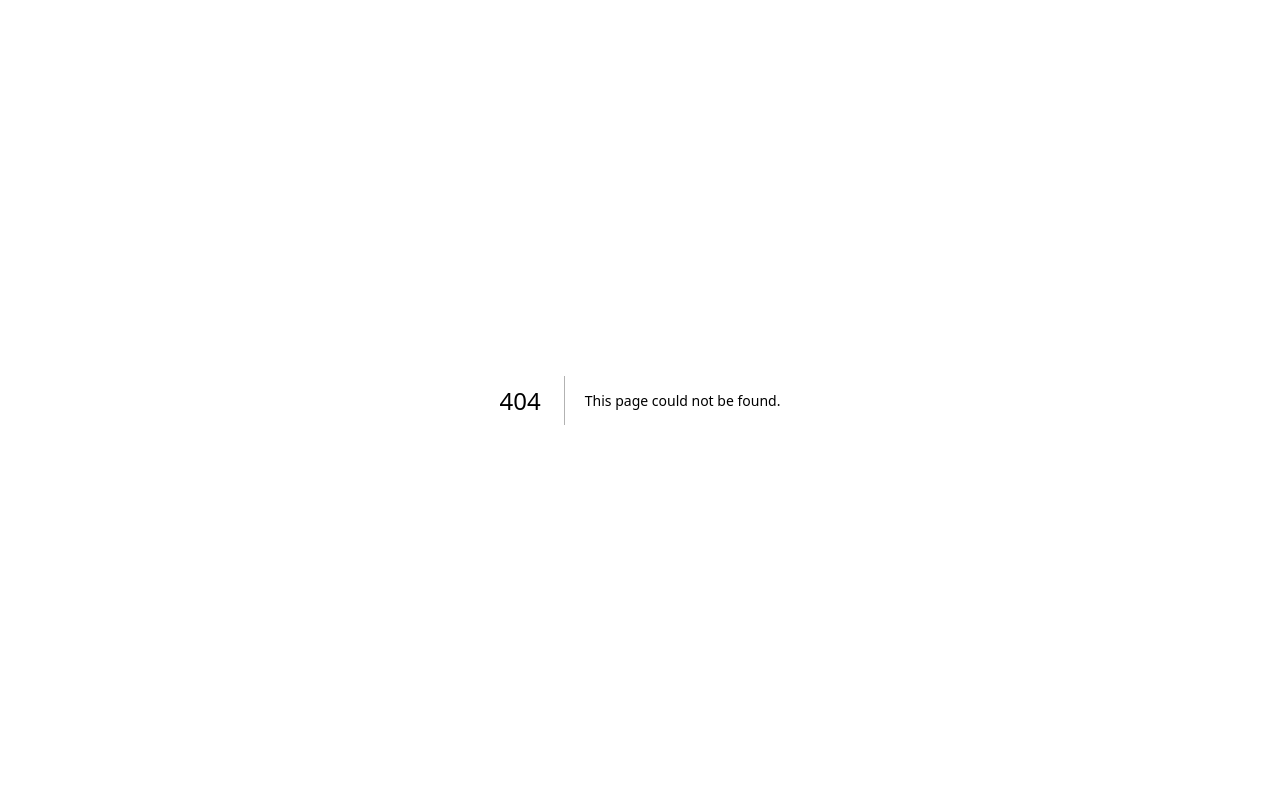
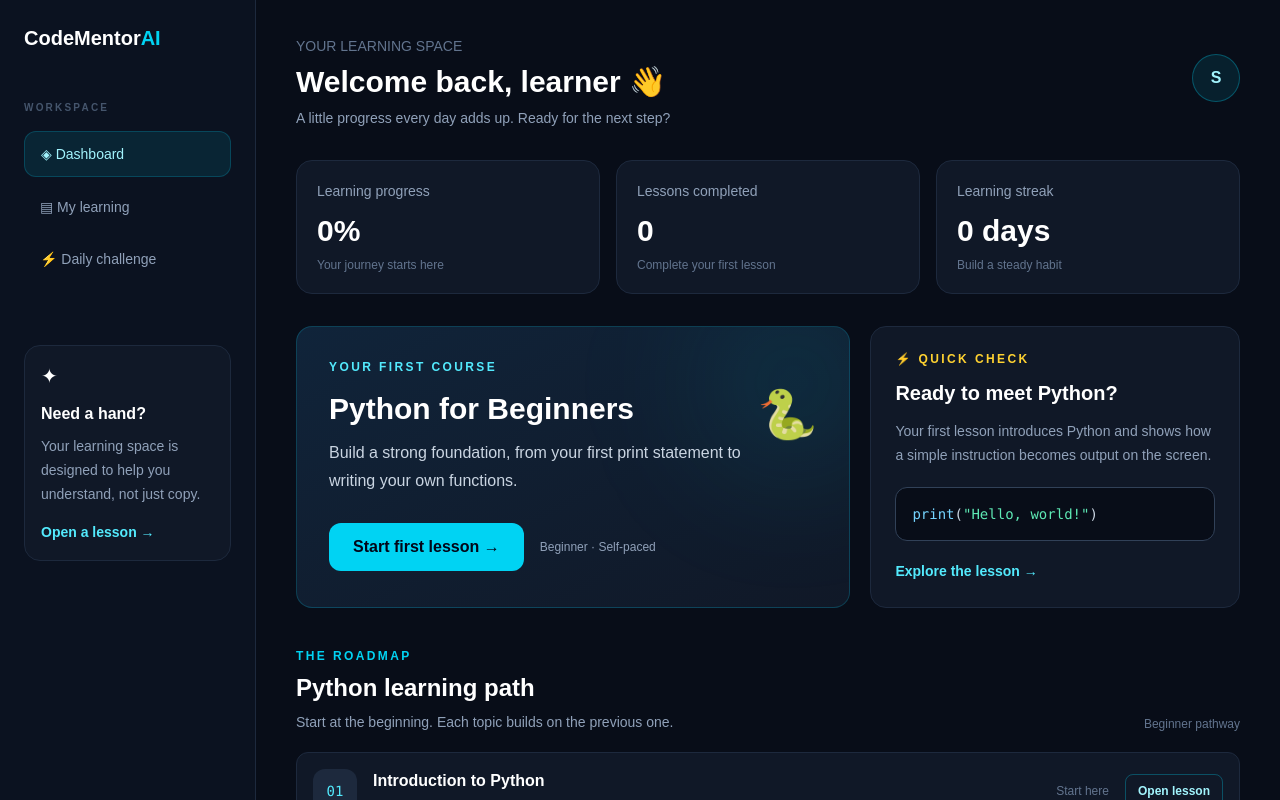
Before and after one commit to esakki-2008/codementor-ai, a Next.js app: page /dashboard in a window 1280 px wide. Before the commit this address had no page. Shown: the top 800 px of the page. Built offline with nearby package versions, Linux system fonts and the light colour scheme.

Commit message:
feat: add student learning dashboard

```diff
--- /dev/null
+++ b/src/app/dashboard/page.tsx
@@ -0,0 +1,49 @@
+import Link from "next/link";
+
+const lessons = [
+  { n: "01", title: "Introduction to Python", time: "15 min", state: "Start here", href: "/learn/python" },
+  { n: "02", title: "Variables & data types", time: "20 min", state: "Next lesson", href: "/learn/python" },
+  { n: "03", title: "Input & output", time: "15 min", state: "Coming up", href: "/learn/python" },
+  { n: "04", title: "Operators", time: "20 min", state: "Coming up", href: "/learn/python" },
+  { n: "05", title: "If / else statements", time: "25 min", state: "Coming up", href: "/learn/python" },
+  { n: "06", title: "Loops", time: "30 min", state: "Coming up", href: "/learn/python" },
+];
+
+function Metric({ label, value, note }: { label: string; value: string; note: string }) {
+  return <div className="rounded-2xl border border-slate-800 bg-[#101827] p-5"><p className="text-sm text-slate-400">{label}</p><p className="mt-3 text-3xl font-black">{value}</p><p className="mt-2 text-xs text-slate-500">{note}</p></div>;
+}
+
+export default function Dashboard() {
+  return (
+    <main className="min-h-screen bg-[#080d18] text-white">
+      <div className="mx-auto flex min-h-screen max-w-[1500px]">
+        <aside className="hidden w-64 shrink-0 border-r border-slate-800 bg-[#0b1220] p-6 md:block">
+          <Link href="/" className="text-xl font-black">CodeMentor<span className="text-cyan-400">AI</span></Link>
+          <p className="mb-4 mt-12 text-[10px] font-bold uppercase tracking-[0.22em] text-slate-600">Workspace</p>
+          <nav className="space-y-2 text-sm">
+            <Link href="/dashboard" className="block rounded-xl border border-cyan-400/20 bg-cyan-400/10 px-4 py-3 text-cyan-200">◈ Dashboard</Link>
+            <a href="#roadmap" className="block rounded-xl px-4 py-3 text-slate-400 transition hover:bg-slate-800 hover:text-white">▤ My learning</a>
+            <a href="#challenge" className="block rounded-xl px-4 py-3 text-slate-400 transition hover:bg-slate-800 hover:text-white">⚡ Daily challenge</a>
+          </nav>
+          <div className="mt-16 rounded-2xl border border-slate-800 bg-[#101827] p-4"><div className="text-xl">✦</div><p className="mt-3 font-bold">Need a hand?</p><p className="mt-2 text-sm leading-6 text-slate-400">Your learning space is designed to help you understand, not just copy.</p><Link href="/learn/python" className="mt-4 inline-block text-sm font-semibold text-cyan-300">Open a lesson →</Link></div>
+        </aside>
+
+        <section className="min-w-0 flex-1 px-5 py-7 sm:px-8 lg:px-10">
+          <header className="flex items-center justify-between gap-4"><div><Link href="/" className="text-sm font-bold text-cyan-300 md:hidden">CodeMentor AI</Link><p className="mt-2 text-sm text-slate-500">YOUR LEARNING SPACE</p><h1 className="mt-2 text-2xl font-black sm:text-3xl">Welcome back, learner <span aria-hidden="true">👋</span></h1><p className="mt-2 text-sm text-slate-400">A little progress every day adds up. Ready for the next step?</p></div><div className="flex h-12 w-12 shrink-0 items-center justify-center rounded-full border border-cyan-400/30 bg-cyan-400/10 font-bold text-cyan-200">S</div></header>
+
+          <div className="mt-8 grid gap-4 sm:grid-cols-3"><Metric label="Learning progress" value="0%" note="Your journey starts here" /><Metric label="Lessons completed" value="0" note="Complete your first lesson" /><Metric label="Learning streak" value="0 days" note="Build a steady habit" /></div>
+
+          <div className="mt-8 grid gap-5 xl:grid-cols-[1.5fr_1fr]">
+            <section className="relative overflow-hidden rounded-2xl border border-cyan-400/20 bg-gradient-to-br from-[#10243a] to-[#101827] p-6 sm:p-8"><div className="pointer-events-none absolute -right-10 -top-10 h-48 w-48 rounded-full bg-cyan-400/10 blur-3xl" /><div className="relative"><p className="text-xs font-bold tracking-[0.2em] text-cyan-300">YOUR FIRST COURSE</p><div className="mt-4 flex items-start justify-between gap-4"><div><h2 className="text-2xl font-black sm:text-3xl">Python for Beginners</h2><p className="mt-3 max-w-lg leading-7 text-slate-300">Build a strong foundation, from your first print statement to writing your own functions.</p></div><span className="hidden text-5xl sm:block">🐍</span></div><div className="mt-7 flex flex-wrap items-center gap-4"><Link href="/learn/python" className="rounded-xl bg-cyan-400 px-6 py-3 font-bold text-slate-950 transition hover:bg-cyan-300">Start first lesson →</Link><span className="text-xs text-slate-400">Beginner · Self-paced</span></div></div></section>
+            <section id="challenge" className="rounded-2xl border border-slate-800 bg-[#101827] p-6"><p className="text-xs font-bold tracking-[0.2em] text-amber-300">⚡ QUICK CHECK</p><h2 className="mt-3 text-xl font-bold">Ready to meet Python?</h2><p className="mt-3 text-sm leading-6 text-slate-400">Your first lesson introduces Python and shows how a simple instruction becomes output on the screen.</p><div className="mt-5 rounded-xl border border-slate-700 bg-[#080d18] p-4 font-mono text-sm"><span className="text-sky-300">print</span><span className="text-slate-300">(</span><span className="text-emerald-300">"Hello, world!"</span><span className="text-slate-300">)</span></div><Link href="/learn/python" className="mt-5 inline-flex text-sm font-semibold text-cyan-300">Explore the lesson →</Link></section>
+          </div>
+
+          <section id="roadmap" className="mt-10"><div className="flex flex-wrap items-end justify-between gap-3"><div><p className="text-xs font-bold tracking-[0.2em] text-cyan-400">THE ROADMAP</p><h2 className="mt-2 text-2xl font-black">Python learning path</h2><p className="mt-2 text-sm text-slate-400">Start at the beginning. Each topic builds on the previous one.</p></div><span className="text-xs text-slate-500">Beginner pathway</span></div>
+            <div className="mt-5 space-y-3">{lessons.map((lesson, i) => <div key={lesson.n} className="flex flex-wrap items-center gap-4 rounded-xl border border-slate-800 bg-[#101827] p-4 transition hover:border-slate-700"><div className="flex h-11 w-11 shrink-0 items-center justify-center rounded-xl bg-slate-800 font-mono text-sm text-cyan-300">{lesson.n}</div><div className="min-w-0 flex-1"><h3 className="font-semibold">{lesson.title}</h3><p className="mt-1 text-xs text-slate-500">{lesson.time} · Python basics</p></div><span className="text-xs text-slate-500">{lesson.state}</span>{i === 0 ? <Link href={lesson.href} className="rounded-lg border border-cyan-400/30 px-3 py-2 text-xs font-semibold text-cyan-200 hover:bg-cyan-400/10">Open lesson</Link> : <span className="rounded-lg border border-slate-700 px-3 py-2 text-xs text-slate-500">In roadmap</span>}</div>)}</div>
+          </section>
+          <footer className="mt-12 border-t border-slate-800 py-6 text-center text-xs text-slate-600">CodeMentor AI · Learn. Practise. Understand.</footer>
+        </section>
+      </div>
+    </main>
+  );
+}
```
